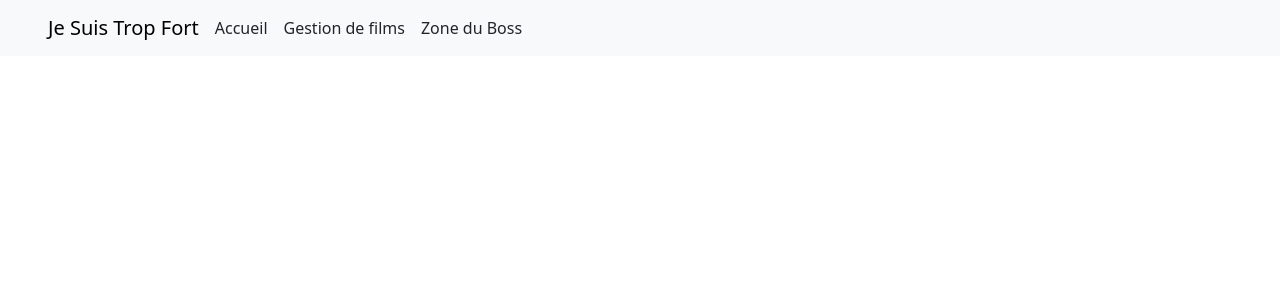
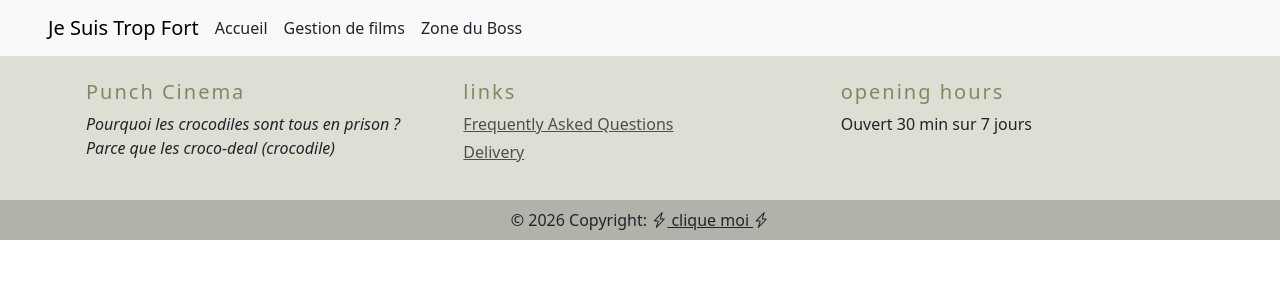
Before and after one commit to remiLesanne/projetCine, an Angular app: page / in a window 1280 px wide. Shown: the top 300 px of the page. Built offline with nearby package versions, Linux system fonts and the light colour scheme; no server answers.

Commit message:
fit/ ajout footer v1

```diff
--- a/src/app/app.html
+++ b/src/app/app.html
@@ -1,2 +1,3 @@
 <app-navbar [title]="title()"></app-navbar>
 <router-outlet />
+<app-footer></app-footer>
--- a/src/app/app.ts
+++ b/src/app/app.ts
@@ -2,10 +2,11 @@ import { Component, signal } from '@angular/core';
 import { Navbar } from './navbar/navbar';
 import {Home} from './home/home';
 import {RouterOutlet} from '@angular/router';
+import {Footer} from './footer/footer';
 
 @Component({
   selector: 'app-root',
-  imports: [Navbar, Home, RouterOutlet],    // j'ai supr RouterOutler
+  imports: [Navbar, Home, RouterOutlet,Footer],    // j'ai supr RouterOutler
   templateUrl: './app.html',
   styleUrl: './app.scss'
 })
--- /dev/null
+++ b/src/app/footer/footer.html
@@ -0,0 +1,38 @@
+<!-- Remove the container if you want to extend the Footer to full width. -->
+
+<footer style="background-color: #deded5;">
+  <div class="container py-4 px-3">
+    <div class="row">
+      <div class="col-lg-4 col-md-12 mb-3 mb-lg-0">
+        <h5 class="mb-2" style="letter-spacing: 2px; color: #818963;">Punch Cinema</h5>
+        <p claxss="mb-0"><i>
+          Pourquoi les crocodiles sont tous en prison ?<br/>
+          Parce que les croco-deal (crocodile)</i>
+        </p>
+      </div>
+      <div class="col-lg-4 col-md-6 mb-3 mb-lg-0">
+        <h5 class="mb-2" style="letter-spacing: 2px; color: #818963;">links</h5>
+        <ul class="list-unstyled mb-0">
+          <li class="mb-1">
+            <a href="#" style="color: #4f4f4f;">Frequently Asked Questions</a>
+          </li>
+          <li class="mb-1">
+            <a href="#" style="color: #4f4f4f;">Delivery</a>
+          </li>
+        </ul>
+      </div>
+      <div class="col-lg-4 col-md-6 mb-3 mb-lg-0">
+        <h5 class="mb-2" style="letter-spacing: 2px; color: #818963;">opening hours</h5>
+        <p class="mb-0">Ouvert 30 min sur 7 jours</p>
+      </div>
+    </div>
+  </div>
+  <div class="text-center py-2 px-3" style="background-color: rgba(0, 0, 0, 0.2);">
+    © 2026 Copyright:
+    <a class="text-dark" href="https://www.youtube.com/watch?v=xvFZjo5PgG0">
+      <i class="bi bi-lightning-charge"></i>
+      clique moi
+      <i class="bi bi-lightning-charge"></i></a>
+  </div>
+
+</footer>
```
Also changed, not shown: src/app/footer/footer.ts (added, +12 -0 lines), src/app/footer/footer.scss (added).
